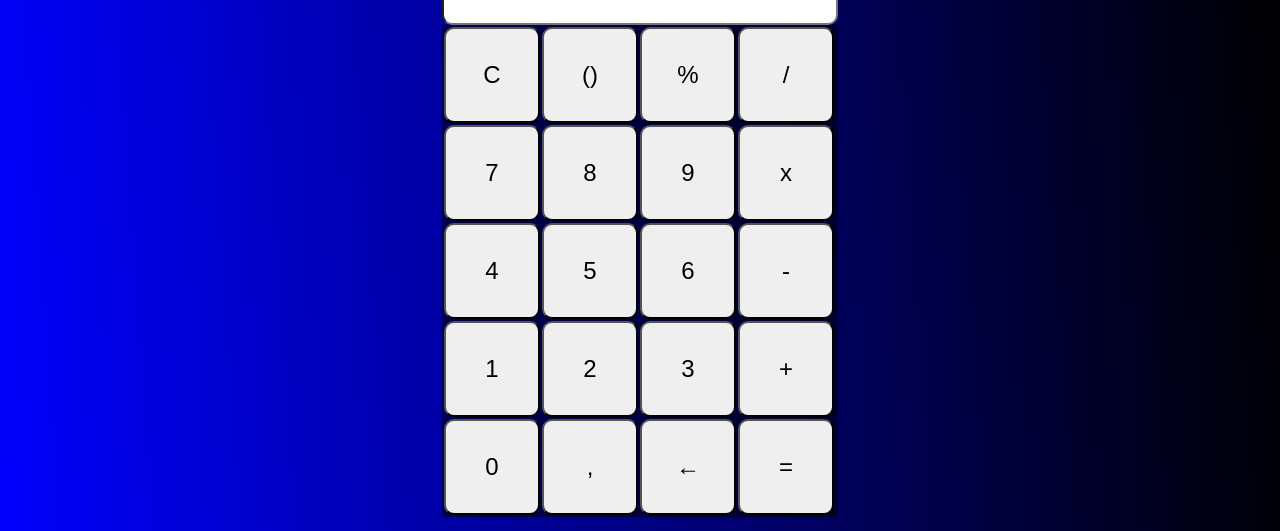
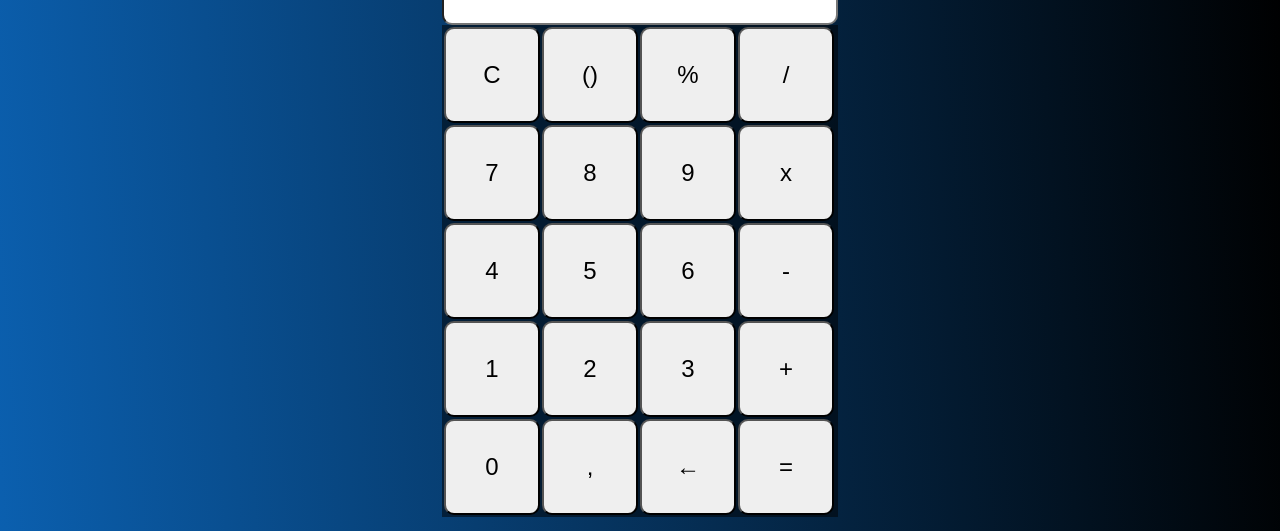
Before and after one commit to ErickM-T-S/Calculadora, a plain HTML site: page index.html in a window 1280 px wide. Shown: the part 132-663 px from the top of the page. Drawn offline with nearby package versions, Linux system fonts and the light colour scheme.

Commit message:
update style

```diff
--- a/style.css
+++ b/style.css
@@ -5,7 +5,7 @@
 }
 
 body{
-    background: linear-gradient(86deg, blue , black);
+    background: linear-gradient(86deg, #0B60B0 , black);
     font-size: 1.5rem;
     color: white;
     height: 100vh;
```
